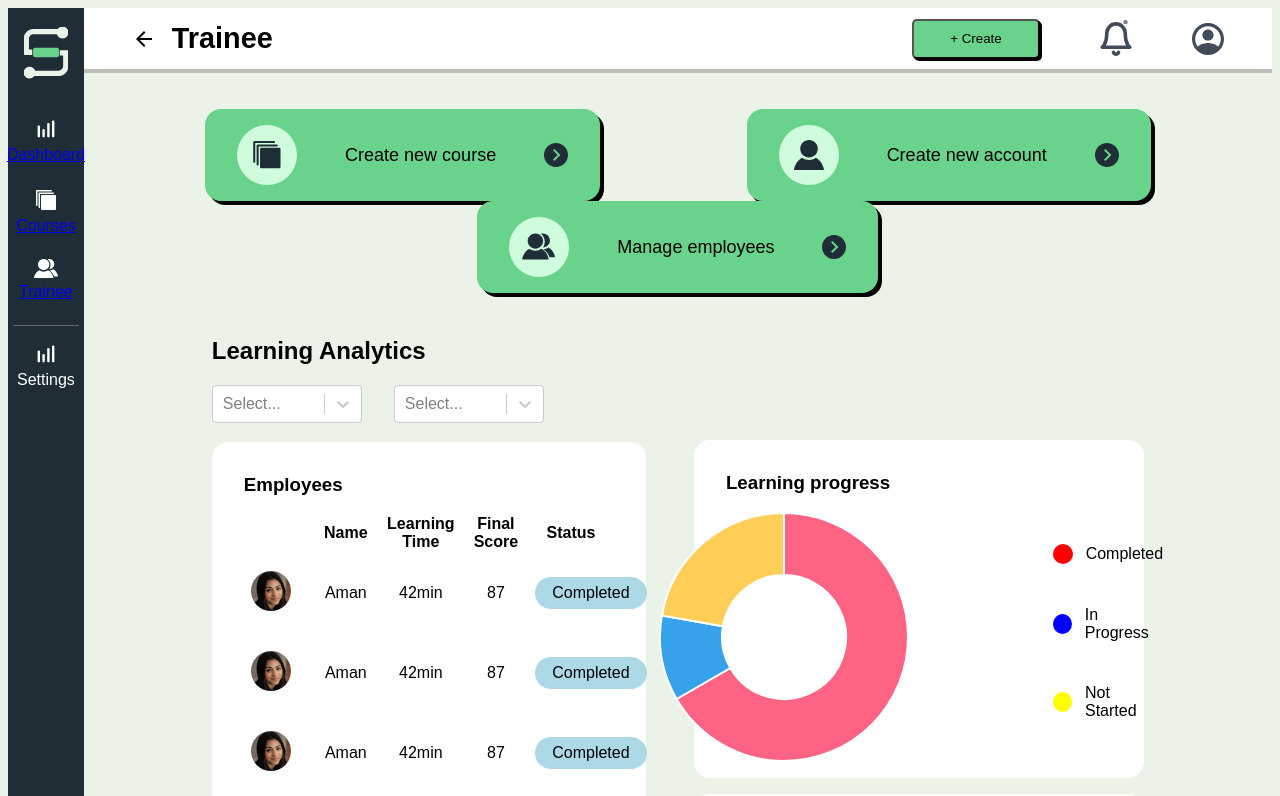
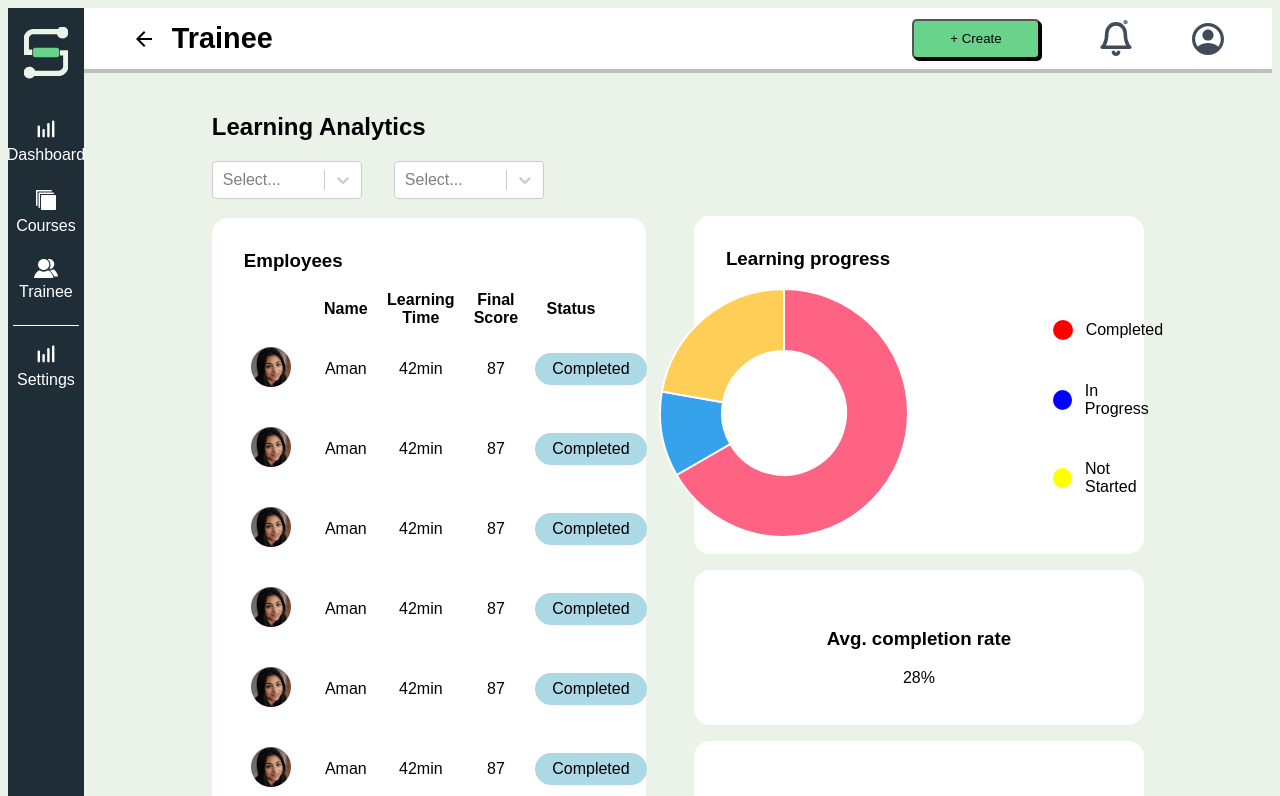
Before and after one commit to bhardwajaman1998/Cosmic-Chaos-Skillbridge, a React (Create React App) app in the folder client/: page /employee in a window 1280 px wide. Shown: the top 796 px of the page. Built offline with nearby package versions, Linux system fonts and the light colour scheme.

Commit message:
Updated CSS for sidebar

```diff
--- a/client/src/components/Sidebar/Sidebar.js
+++ b/client/src/components/Sidebar/Sidebar.js
@@ -22,7 +22,7 @@ const Sidebar = () => {
             <img src={logo} alt="Icon" />
         </div>
         {images.map((item, index) => (
-            <Link to={item.link} key={index}>
+            <Link to={item.link} key={index} className='link-color'>
             <SidebarIcons
                 index={index}
                 title={item.title}
--- a/client/src/pages/SamplePage/Employee/Employee.js
+++ b/client/src/pages/SamplePage/Employee/Employee.js
@@ -44,7 +44,7 @@ const Employee = () => {
                         <Header title={pageTitle} />
                     </div>
                     <div className='layout-main'>
-                        <DashboardButtons />
+                        {/* <DashboardButtons /> */}
                     </div>
                     <div className='layout-left'>
                         <DashboardTrainees />
--- a/client/src/styles.scss
+++ b/client/src/styles.scss
@@ -81,7 +81,7 @@ body{
 
 }
 .divider-line {
-    border-top: 0.5px solid rgba(255, 255, 255, 0.3); /* Or use any other border properties */
+    border-top: 1.5px solid white; /* Or use any other border properties */
     margin-bottom: 1rem;
   }
   .sidebar-icons{
@@ -90,6 +90,11 @@ body{
     align-items: center;
     gap: 5px;
     margin-bottom: 1.5rem;
+  }
+  .link-color{
+    color: white;
+    text-decoration: none;
+
   }
   .sidebar-logo{
     text-align: center;
```
